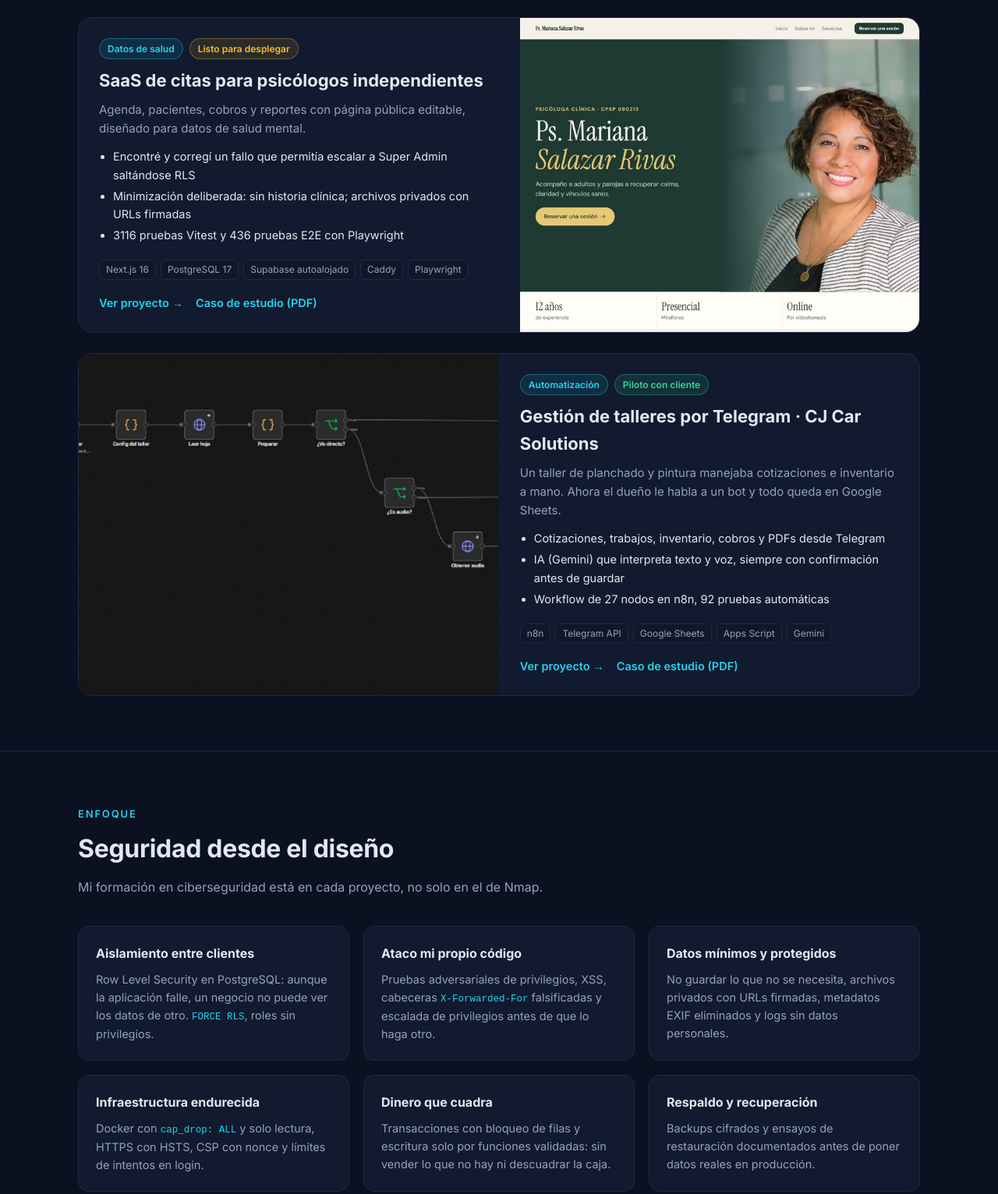
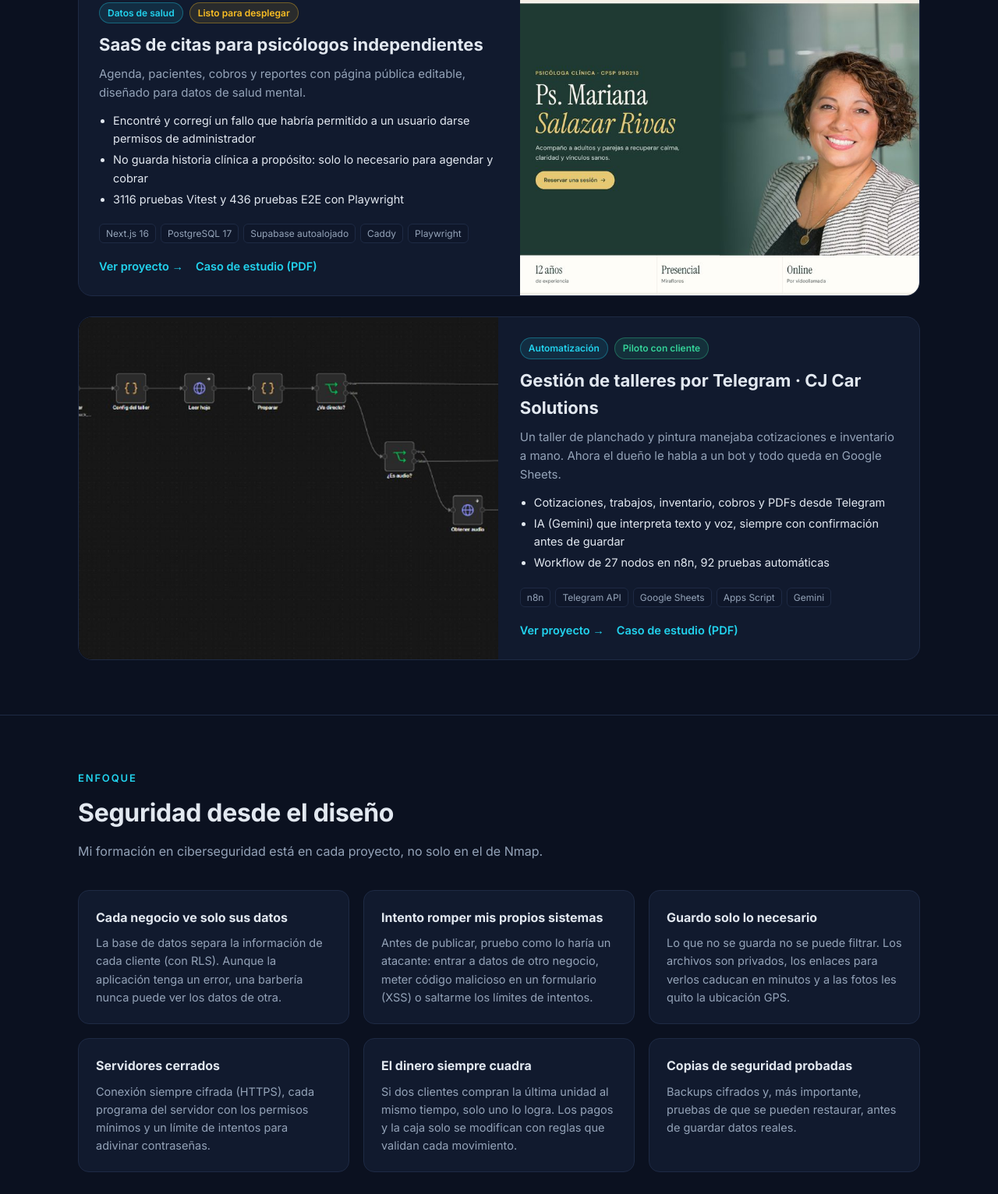
Before and after one commit to elbjota/elbjota.github.io, a plain HTML site: page index.html in a window 1280 px wide. Shown: the part 2474-4006 px from the top of the page at 78% size. Drawn offline with Linux system fonts and the light colour scheme.

Commit message:
Explica la seguridad en lenguaje simple

```diff
--- a/index.html
+++ b/index.html
@@ -170,12 +170,12 @@
       <article class="project">
         <div class="shot"><img src="img/reservas.jpg" alt="BJOTA Reservas" loading="lazy"></div>
         <div class="body">
-          <div class="badges"><span class="badge b-live">En producción</span><span class="badge b-sec">Multi-tenant + RLS</span></div>
+          <div class="badges"><span class="badge b-live">En producción</span><span class="badge b-sec">Varios negocios, datos separados</span></div>
           <h3>BJOTA Reservas · SaaS para barberías</h3>
           <p>Las barberías agendaban por WhatsApp y no sabían cuánto producía cada barbero. Ahora cada una tiene su página de reservas y un panel de caja y reportes.</p>
           <ul>
             <li>Reserva en 5 pasos sin cuenta, agenda por barbero, POS, caja y adelantos por Yape</li>
-            <li>Dinero solo por funciones RPC y citas que la base de datos impide cruzar</li>
+            <li>La base de datos impide que dos citas del mismo barbero se crucen</li>
             <li>1779 pruebas automáticas, 151 migraciones, autoalojado en VPS con Docker</li>
           </ul>
           <div class="stack"><span>Next.js 16</span><span>TypeScript</span><span>PostgreSQL</span><span>Supabase</span><span>Docker</span><span>Nginx</span></div>
@@ -186,13 +186,13 @@
       <article class="project">
         <div class="shot"><img src="img/canela.jpg" alt="Canela Store" loading="lazy"></div>
         <div class="body">
-          <div class="badges"><span class="badge b-live">En producción</span><span class="badge b-sec">RLS forzado</span></div>
+          <div class="badges"><span class="badge b-live">En producción</span><span class="badge b-sec">Varias tiendas, datos separados</span></div>
           <h3>Canela Store · Tienda online y punto de venta</h3>
           <p>Una tienda de maquillaje vendía solo por chat y su stock no se actualizaba. Construí una plataforma multi-tienda con tienda online, POS e inventario.</p>
           <ul>
             <li>Catálogo con variantes, checkout sin cuenta, pagos Yape/Plin con confirmación</li>
-            <li>Pedidos transaccionales e inventario con kardex que baja solo</li>
-            <li>Contenedores endurecidos y pruebas de XSS y cabeceras falsificadas</li>
+            <li>El stock baja solo con cada venta y nunca se vende lo que no hay</li>
+            <li>Probé ataques comunes (como XSS) antes de publicarla</li>
           </ul>
           <div class="stack"><span>Next.js 15</span><span>Express</span><span>Prisma</span><span>PostgreSQL 16</span><span>Vitest</span></div>
           <div class="links"><a href="https://tiendas.bjota.online/canela-store" target="_blank" rel="noopener">Tienda en vivo →</a><a href="https://github.com/elbjota/canela-store-tiendas" target="_blank" rel="noopener">Ver proyecto</a><a href="https://github.com/elbjota/canela-store-tiendas/blob/main/docs/caso-de-estudio.pdf" target="_blank" rel="noopener">PDF</a></div>
@@ -206,8 +206,8 @@
           <h3>SaaS de citas para psicólogos independientes</h3>
           <p>Agenda, pacientes, cobros y reportes con página pública editable, diseñado para datos de salud mental.</p>
           <ul>
-            <li>Encontré y corregí un fallo que permitía escalar a Super Admin saltándose RLS</li>
-            <li>Minimización deliberada: sin historia clínica; archivos privados con URLs firmadas</li>
+            <li>Encontré y corregí un fallo que habría permitido a un usuario darse permisos de administrador</li>
+            <li>No guarda historia clínica a propósito: solo lo necesario para agendar y cobrar</li>
             <li>3116 pruebas Vitest y 436 pruebas E2E con Playwright</li>
           </ul>
           <div class="stack"><span>Next.js 16</span><span>PostgreSQL 17</span><span>Supabase autoalojado</span><span>Caddy</span><span>Playwright</span></div>
@@ -241,12 +241,12 @@
     <h2>Seguridad desde el diseño</h2>
     <p class="sub">Mi formación en ciberseguridad está en cada proyecto, no solo en el de Nmap.</p>
     <div class="grid3">
-      <div class="box"><h4>Aislamiento entre clientes</h4><p>Row Level Security en PostgreSQL: aunque la aplicación falle, un negocio no puede ver los datos de otro. <code>FORCE RLS</code>, roles sin privilegios.</p></div>
-      <div class="box"><h4>Ataco mi propio código</h4><p>Pruebas adversariales de privilegios, XSS, cabeceras <code>X-Forwarded-For</code> falsificadas y escalada de privilegios antes de que lo haga otro.</p></div>
-      <div class="box"><h4>Datos mínimos y protegidos</h4><p>No guardar lo que no se necesita, archivos privados con URLs firmadas, metadatos EXIF eliminados y logs sin datos personales.</p></div>
-      <div class="box"><h4>Infraestructura endurecida</h4><p>Docker con <code>cap_drop: ALL</code> y solo lectura, HTTPS con HSTS, CSP con nonce y límites de intentos en login.</p></div>
-      <div class="box"><h4>Dinero que cuadra</h4><p>Transacciones con bloqueo de filas y escritura solo por funciones validadas: sin vender lo que no hay ni descuadrar la caja.</p></div>
-      <div class="box"><h4>Respaldo y recuperación</h4><p>Backups cifrados y ensayos de restauración documentados antes de poner datos reales en producción.</p></div>
+      <div class="box"><h4>Cada negocio ve solo sus datos</h4><p>La base de datos separa la información de cada cliente (con RLS). Aunque la aplicación tenga un error, una barbería nunca puede ver los datos de otra.</p></div>
+      <div class="box"><h4>Intento romper mis propios sistemas</h4><p>Antes de publicar, pruebo como lo haría un atacante: entrar a datos de otro negocio, meter código malicioso en un formulario (XSS) o saltarme los límites de intentos.</p></div>
+      <div class="box"><h4>Guardo solo lo necesario</h4><p>Lo que no se guarda no se puede filtrar. Los archivos son privados, los enlaces para verlos caducan en minutos y a las fotos les quito la ubicación GPS.</p></div>
+      <div class="box"><h4>Servidores cerrados</h4><p>Conexión siempre cifrada (HTTPS), cada programa del servidor con los permisos mínimos y un límite de intentos para adivinar contraseñas.</p></div>
+      <div class="box"><h4>El dinero siempre cuadra</h4><p>Si dos clientes compran la última unidad al mismo tiempo, solo uno lo logra. Los pagos y la caja solo se modifican con reglas que validan cada movimiento.</p></div>
+      <div class="box"><h4>Copias de seguridad probadas</h4><p>Backups cifrados y, más importante, pruebas de que se pueden restaurar, antes de guardar datos reales.</p></div>
     </div>
   </div>
 </section>
```
